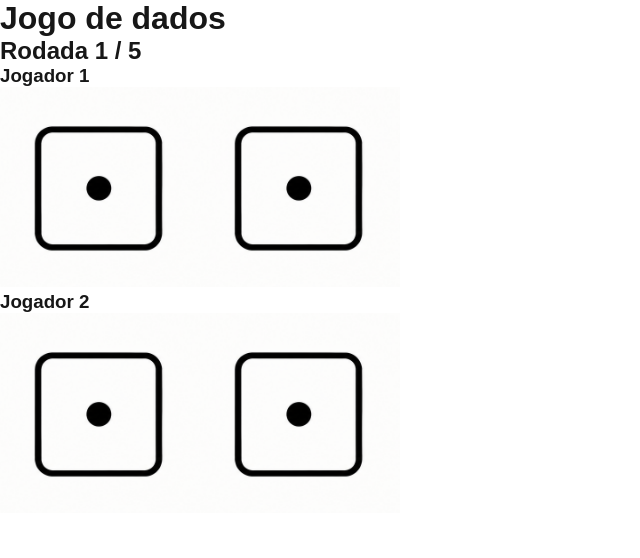
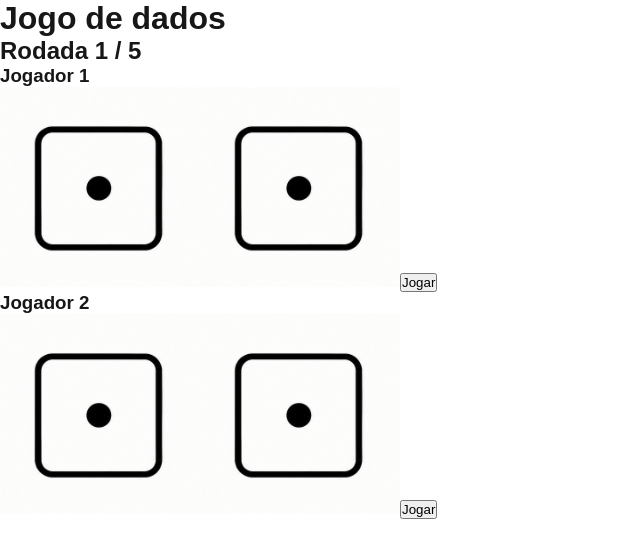
Before and after one commit to joao-vitor-queiroz/Jogo-Dados-Next.js, a Next.js app in the folder jogo-dados/: page / in a window 1280 px wide. Shown: the top 558 px of the page, without its empty margins (0-640 px from the left). Built offline with nearby package versions, Linux system fonts and the light colour scheme.

Commit message:
adicionando botao de jogar

```diff
--- a/jogo-dados/components/JogoDados.js
+++ b/jogo-dados/components/JogoDados.js
@@ -7,19 +7,42 @@ export default function JogoDados() {
   const [dadosJ1, setDadosJ1] = useState([1, 1])
   const [dadosJ2, setDadosJ2] = useState([1, 1])
 
+  function valor() {
+    return Math.floor(Math.random() * 6) + 1
+  }
+
+  function jogarJ1() {
+    const d1 = valor()
+    const d2 = valor()
+
+    setDadosJ1([d1, d2])
+  }
+
+  function jogarJ2() {
+    const d1 = valor()
+    const d2 = valor()
+
+    setDadosJ2([d1, d2])
+    setRodada(rodada + 1)
+  }
+
   return (
     <div className="container">
       <h1>Jogo de dados</h1>
-      <h2>Rodada { rodada } / 5</h2>
+      <h2>Rodada {rodada} / 5</h2>
 
-      <div className="Jogador">
+      <div className="jogador">
         <h3>Jogador 1</h3>
         <Dado valor={dadosJ1[0]} />
         <Dado valor={dadosJ1[1]} />
+        <button onClick={jogarJ1}>Jogar</button>
+      </div>
 
+      <div className="jogador">
         <h3>Jogador 2</h3>
         <Dado valor={dadosJ2[0]} />
         <Dado valor={dadosJ2[1]} />
+        <button onClick={jogarJ2}>Jogar</button>
       </div>
     </div>
   )
```
